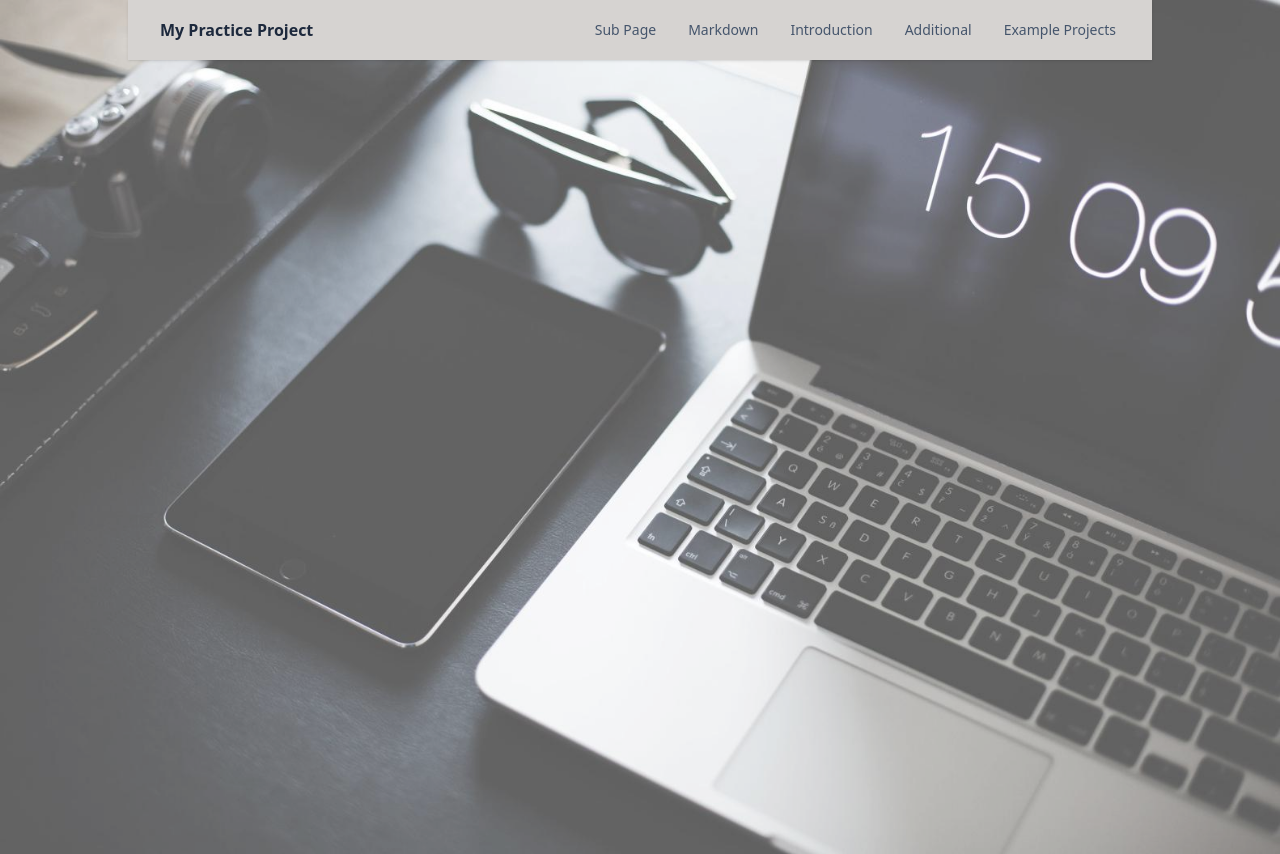
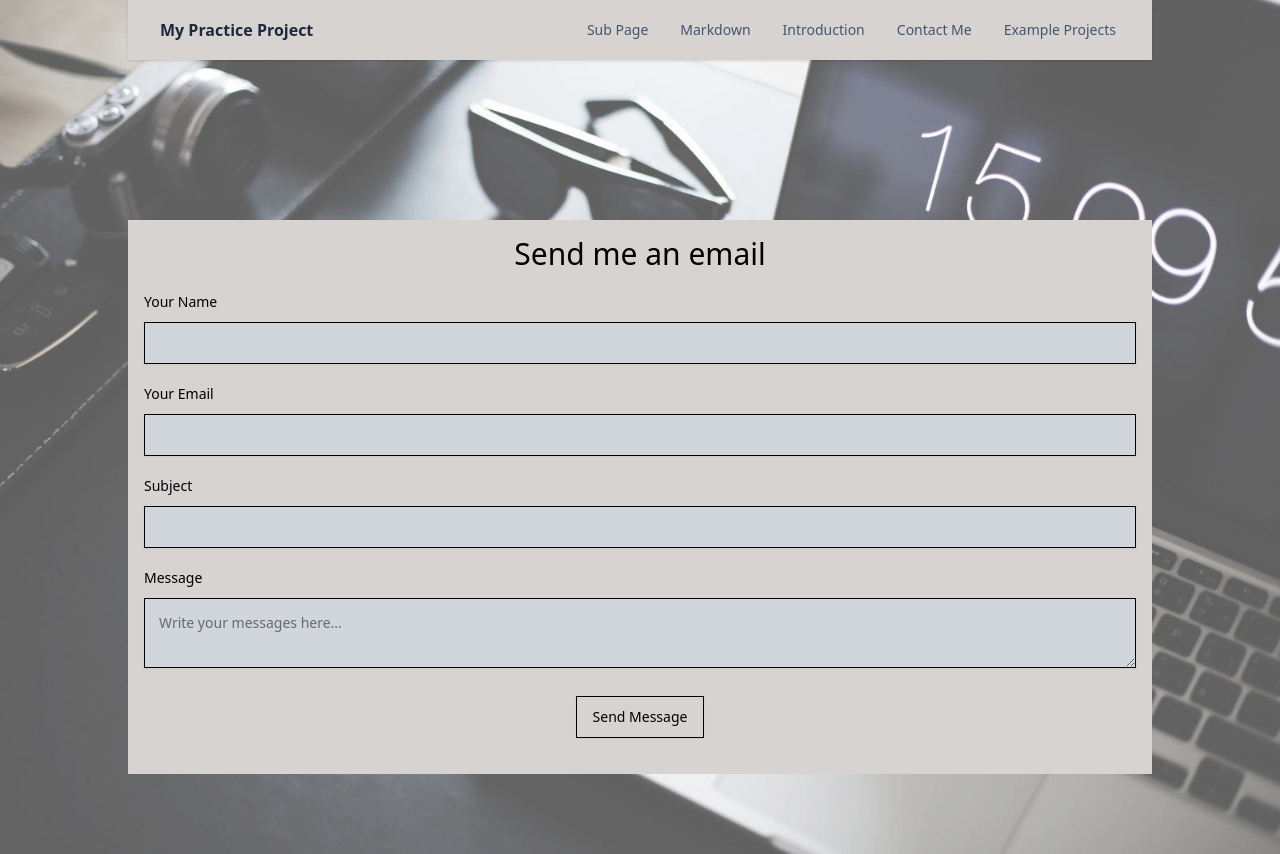
Before and after one commit to adam780930/react-practice, a React (Vite) app: page /contact in a window 1280 px wide. Built offline with nearby package versions, Linux system fonts and the light colour scheme.

Commit message:
implemented contact me form

```diff
--- a/src/App.jsx
+++ b/src/App.jsx
@@ -4,7 +4,7 @@ import Navigation from "./components/Navigation.jsx";
 import Mainpage from "./pages/Mainpage.jsx";
 import Submainpage from "./pages/Submainpage.jsx";
 import Examplepage from "./pages/Examplepage.jsx";
-import Additionalpage from "./pages/Additionalpage.jsx";
+import Contactpage from "./pages/Contactpage.jsx";
 import Markdownpage from "./pages/Markdownpage.jsx";
 import Introduction from "./pages/Introduction.jsx";
 import Background from "./components/Background.jsx";
@@ -19,7 +19,7 @@ function App() {
         <Route path="/" element={<Mainpage />} />
         <Route path="/sub" element={<Submainpage />} />
         <Route path="/example" element={<Examplepage />} />
-        <Route path="/additional" element={<Additionalpage />} />
+        <Route path="/contact" element={<Contactpage />} />
         <Route path="/markdown" element={<Markdownpage />} />
         <Route path="/introduction" element={<Introduction />} />
       </Routes>
--- a/src/components/Navigation.jsx
+++ b/src/components/Navigation.jsx
@@ -5,7 +5,7 @@ function Navigation() {
     { link: "sub", linkText: "Sub Page" },
     { link: "markdown", linkText: "Markdown" },
     { link: "introduction", linkText: "Introduction" },
-    { link: "additional", linkText: "Additional" },
+    { link: "contact", linkText: "Contact Me" },
     { link: "example", linkText: "Example Projects" },
   ];
 
--- a/src/pages/Additionalpage.jsx
+++ /dev/null
@@ -1,9 +0,0 @@
-function Additionalpage() {
-  return (
-    <div className="bg-stone-block w-full max-w-5xl px-4 py-2 mx-auto bg-stone-300">
-      <span>this is additional page</span>
-    </div>
-  );
-}
-
-export default Additionalpage;
--- /dev/null
+++ b/src/pages/Contactpage.jsx
@@ -0,0 +1,79 @@
+import Buttons from "../components/Button.jsx";
+
+function ContactPage() {
+  return (
+    <div className="bg-stone-block w-full max-w-5xl px-4 py-2 mx-auto bg-stone-300">
+      <form className="max-w-full mx-auto">
+        <header className="mb-5 my-2 text-center text-3xl">
+          <span>Send me an email</span>
+        </header>
+        <div className="mb-5">
+          <label
+            for="name"
+            className="block mb-2.5 text-sm font-medium text-heading"
+          >
+            Your Name
+          </label>
+          <input
+            type="text"
+            required
+            id="name"
+            name="name"
+            className="bg-gray-300 border border-default-medium text-heading text-sm rounded-base focus:ring-brand focus:border-brand block w-full px-3 py-2.5 shadow-xs"
+          />
+        </div>
+        <div className="mb-5">
+          <label
+            for="email"
+            className="block mb-2.5 text-sm font-medium text-heading"
+          >
+            Your Email
+          </label>
+          <input
+            type="email"
+            required
+            id="email"
+            name="email"
+            className="bg-gray-300 border border-default-medium text-heading text-sm rounded-base focus:ring-brand focus:border-brand block w-full px-3 py-2.5 shadow-xs"
+          />
+        </div>
+        <div className="mb-5">
+          <label
+            for="subject"
+            className="block mb-2.5 text-sm font-medium text-heading"
+          >
+            Subject
+          </label>
+          <input
+            type="text"
+            required
+            id="subject"
+            name="subject"
+            className="bg-gray-300 border border-default-medium text-heading text-sm rounded-base focus:ring-brand focus:border-brand block w-full px-3 py-2.5 shadow-xs"
+          />
+        </div>
+        <div className="mb-5">
+          <label
+            for="message"
+            className="block mb-2.5 text-sm font-medium text-heading"
+          >
+            Message
+          </label>
+          <textarea
+            id="message"
+            required
+            row="5"
+            name="message"
+            className="bg-gray-300 border border-default-medium text-heading text-sm rounded-base focus:ring-brand focus:border-brand block w-full p-3.5 shadow-xs"
+            placeholder="Write your messages here..."
+          ></textarea>
+        </div>
+        <div className="mb-5 p-2 hover:opacity-50 text-center">
+          <Buttons buttonName={"Send Message"} />
+        </div>
+      </form>
+    </div>
+  );
+}
+
+export default ContactPage;
```
